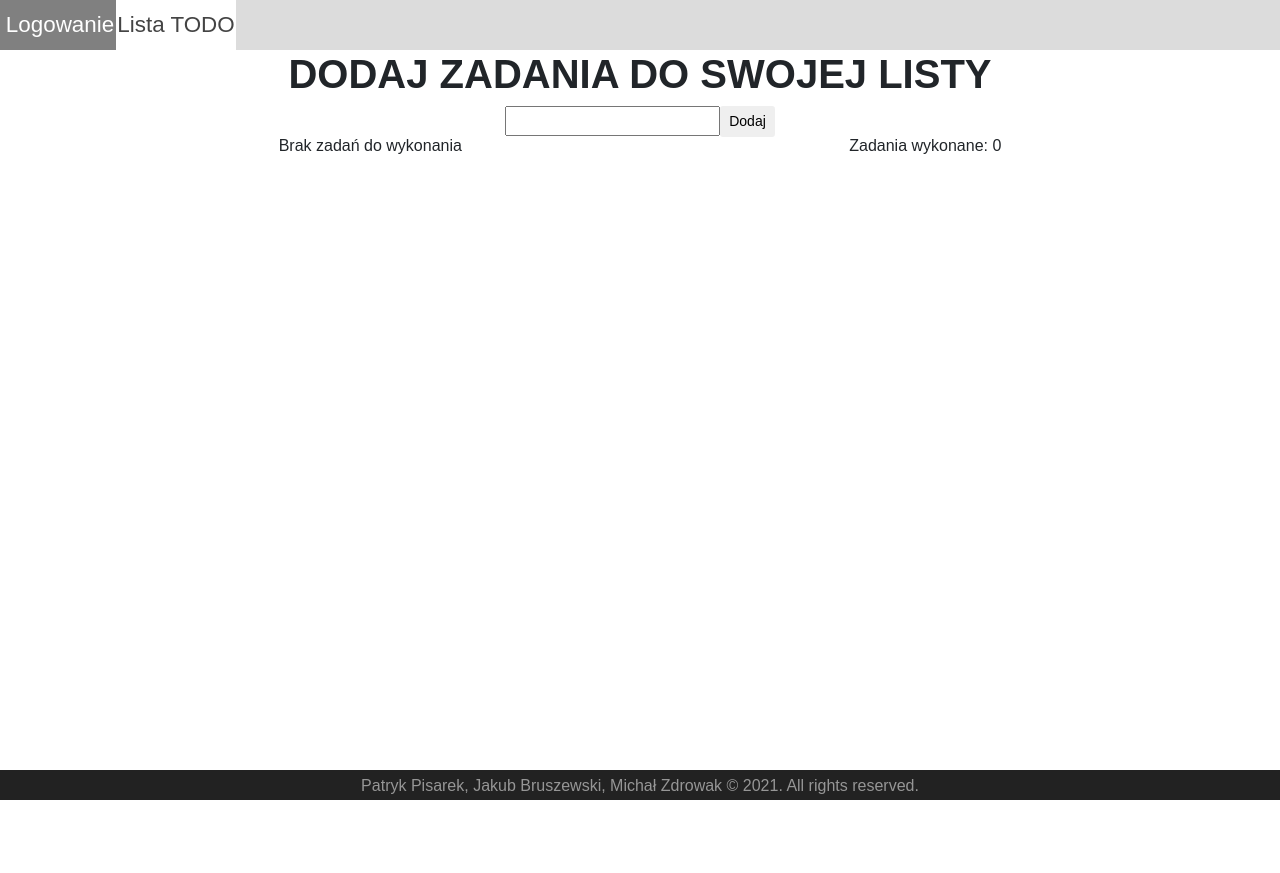
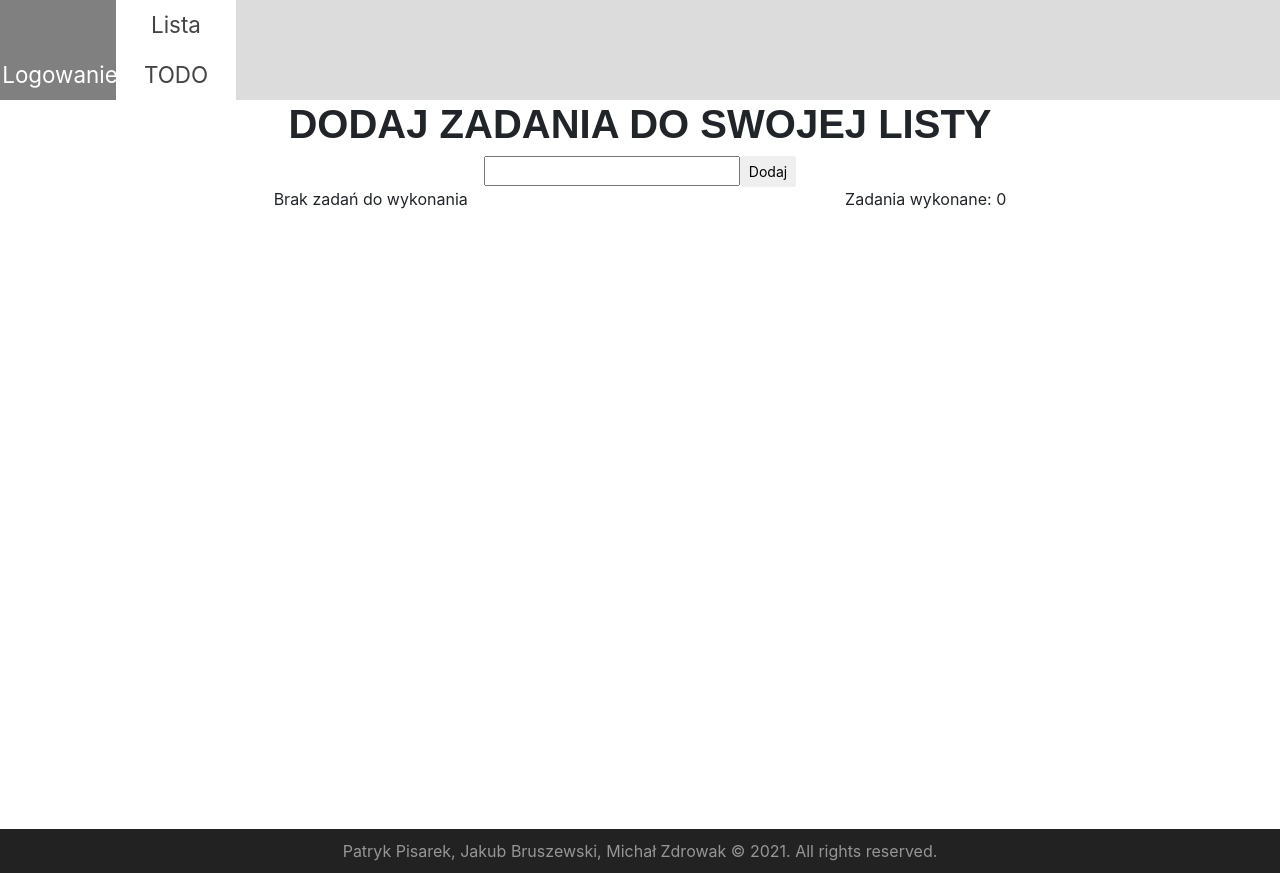
Before and after one commit to RvinPatryk/ListaTODO, an Angular app: page / in a window 1280 px wide. Before the commit the page ends 800 px from the top, so only its background shows below. Built offline with nearby package versions, Linux system fonts and the light colour scheme.

Commit message:
fixed footer, new show more button PP

```diff
--- a/src/app/add-task/add-task.component.ts
+++ b/src/app/add-task/add-task.component.ts
@@ -21,9 +21,14 @@ export class AddTaskComponent implements OnInit {
   }
 
   add(){
-    const task: Task =({id: null, name: this.newTask, created: new Date(), isDone: false});
-    this.tasksService.add(task);
-    this.newTask = '';
+    if (this.newTask === "") {
+
+  }
+  else {const task: Task =({id: null, name: this.newTask, created: new Date(), isDone: false});
+  this.tasksService.add(task);
+  this.newTask = '';
+}
+
   }
 
 }
--- a/src/app/app.component.css
+++ b/src/app/app.component.css
@@ -2,6 +2,10 @@ html{
   min-height: 100%;
 }
 
+#content {
+  position: relative;
+  min-height: 88.5vh;
+}
 
 .container{
     display: flex; justify-content: space-around;
@@ -58,15 +62,26 @@ h1 {
     text-align: center;
 }
 
+#content-wrap {
+  padding-bottom: 35px;
+}
+
+footer {
+  position: absolute;
+  bottom: 0;
+  width: 100%;
+  height: 35px;
+}
+
 .footer-copyright
 {	background: #222;
-  padding: 5px 0;
-  position: absolute;
+  padding: 8px;
   min-width: 100%;
-  bottom: 0
+  bottom: 0;
 }
 
 .footer-copyright p {
   color: #969696;
-  margin: 2px 0 0;
+  margin: 2px;
+  text-align: center;
 }
--- a/src/app/app.component.html
+++ b/src/app/app.component.html
@@ -1,4 +1,3 @@
-<html>
     <div class="nav">
       <ul>
         <li><a>Logowanie</a></li>
@@ -8,7 +7,8 @@
     <h1>DODAJ ZADANIA DO SWOJEJ LISTY</h1>
     <h1></h1>
     <h1></h1>
-    <div>
+  <div id="content">
+  <div id="content-wrap">
   <div class="container">
     <app-add-task></app-add-task>
   </div>
@@ -26,13 +26,7 @@
 
 <footer>
   <div class="footer-copyright">
-    <div class="container">
-    <div class="row">
-    <div class="col-md-12 text-center">
     <p>Patryk Pisarek, Jakub Bruszewski, Michał Zdrowak © 2021. All rights reserved.</p>
-    </div>
-    </div>
-    </div>
   </div>
 </footer>
-</html>
+</div>
--- a/src/app/shared/checked.directive.ts
+++ b/src/app/shared/checked.directive.ts
@@ -10,7 +10,7 @@ export class CheckedDirective implements OnInit{
 
 
 }  ngOnInit(): void {
-    let li = this.el.nativeElement;
-    this.renderer.setStyle(li, 'list-style-image', 'url(/assets/check.png)');
+    let button = this.el.nativeElement;
+    this.renderer.setStyle(button, 'list-style-image', 'url(/assets/dots.png)');
   }
 }
--- a/src/app/todo-task/todo-task.component.html
+++ b/src/app/todo-task/todo-task.component.html
@@ -3,9 +3,10 @@
     <ol>
       <li appDate [date]="task.created" *ngFor="let task of tasksList">
         {{task.name | taskTransform}}
-        <button class="done" (click)="done(task)" class="btn btn-sm btn-success">Wykonane</button>
-        <button class="remove" (click)="remove(task)" class="btn btn-sm btn-danger">Usuń</button>
-        <button class="edit" (click)="edit(task)" class="btn btn-sm btn-primary">Edytuj</button>
+        <button class="cmore" class="btn btn-sm btn-light" (click)="toggleshow()">•••</button>
+        <button *ngIf="showMe" class="done" (click)="done(task)" class="btn btn-sm btn-success">Wykonane</button>
+        <button *ngIf="showMe" class="remove" (click)="remove(task)" class="btn btn-sm btn-danger">Usuń</button>
+        <button *ngIf="showMe" class="edit" (click)="edit(task)" class="btn btn-sm btn-primary">Edytuj</button>
       </li>
     </ol>
   </ng-container>
--- a/src/app/todo-task/todo-task.component.ts
+++ b/src/app/todo-task/todo-task.component.ts
@@ -10,6 +10,8 @@ import { TasksService } from '../services/tasks.service';
 })
 export class TodoTaskComponent implements OnInit {
 
+  showMe:boolean=false;
+
   tasksList: Array<Task> = [];
 
   constructor(private tasksService: TasksService) {
@@ -19,6 +21,10 @@ export class TodoTaskComponent implements OnInit {
   }
 
   ngOnInit(): void {
+  }
+
+  toggleshow(){
+    this.showMe=!this.showMe;
   }
 
   remove(task: Task){
```
